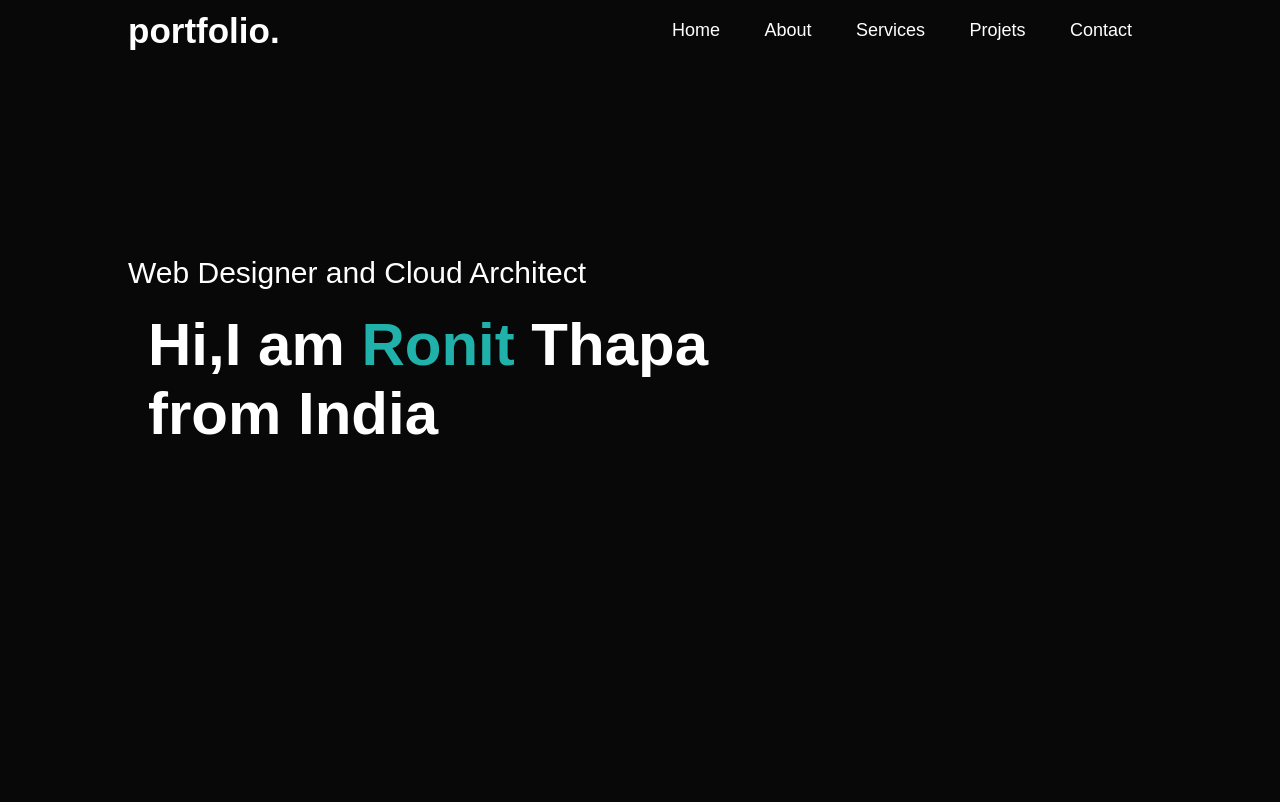
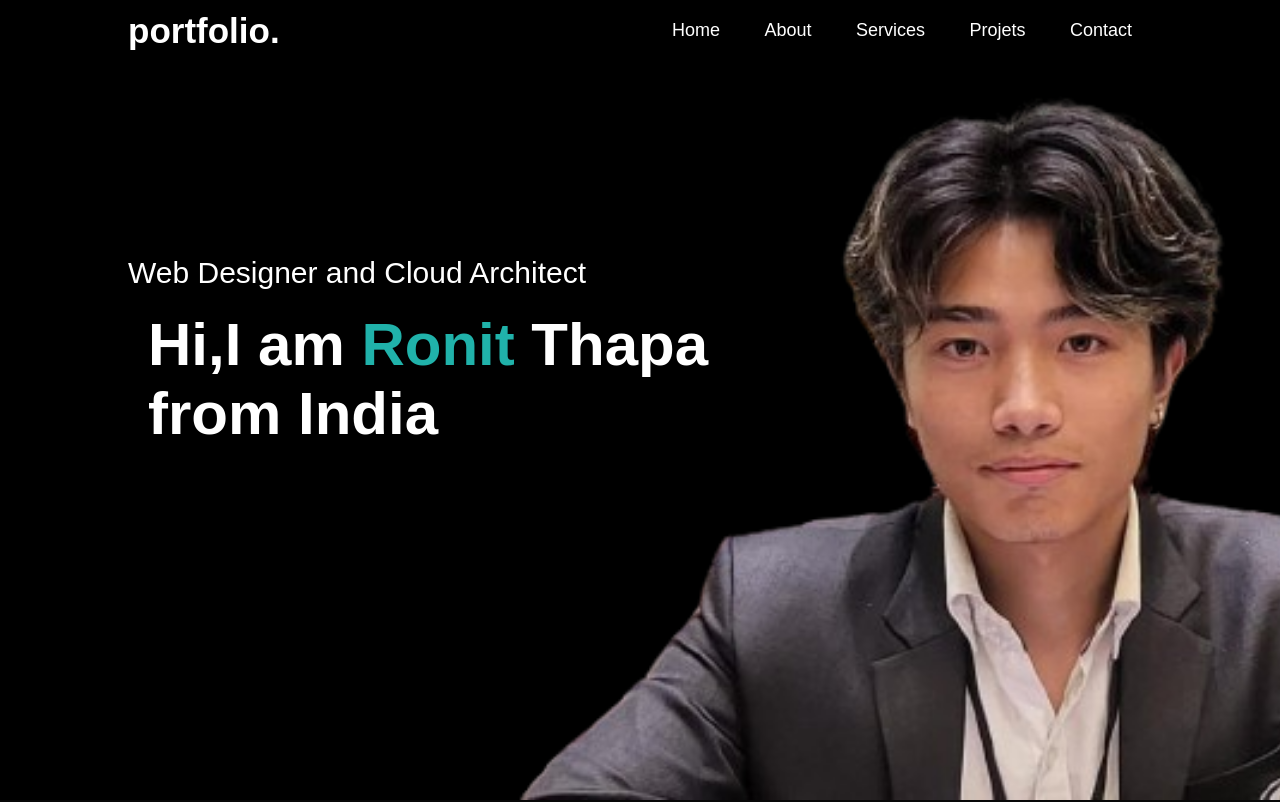
Before and after one commit to Ronitthapa/portfolio, a plain HTML site: page index.html in a window 1280 px wide. Shown: the top 802 px of the page. Drawn offline with Linux system fonts and the light colour scheme; files whose address does not match are found by name.

Commit message:
Update style1.css

```diff
--- a/style1.css
+++ b/style1.css
@@ -12,7 +12,7 @@ body{
 #header{
     width: 100%;
     height: 100vh;
-    background-image: url(images/background3.png);
+    background-image: url(background3.png);
     background-size: cover;
     background-position: center;
 }
```
